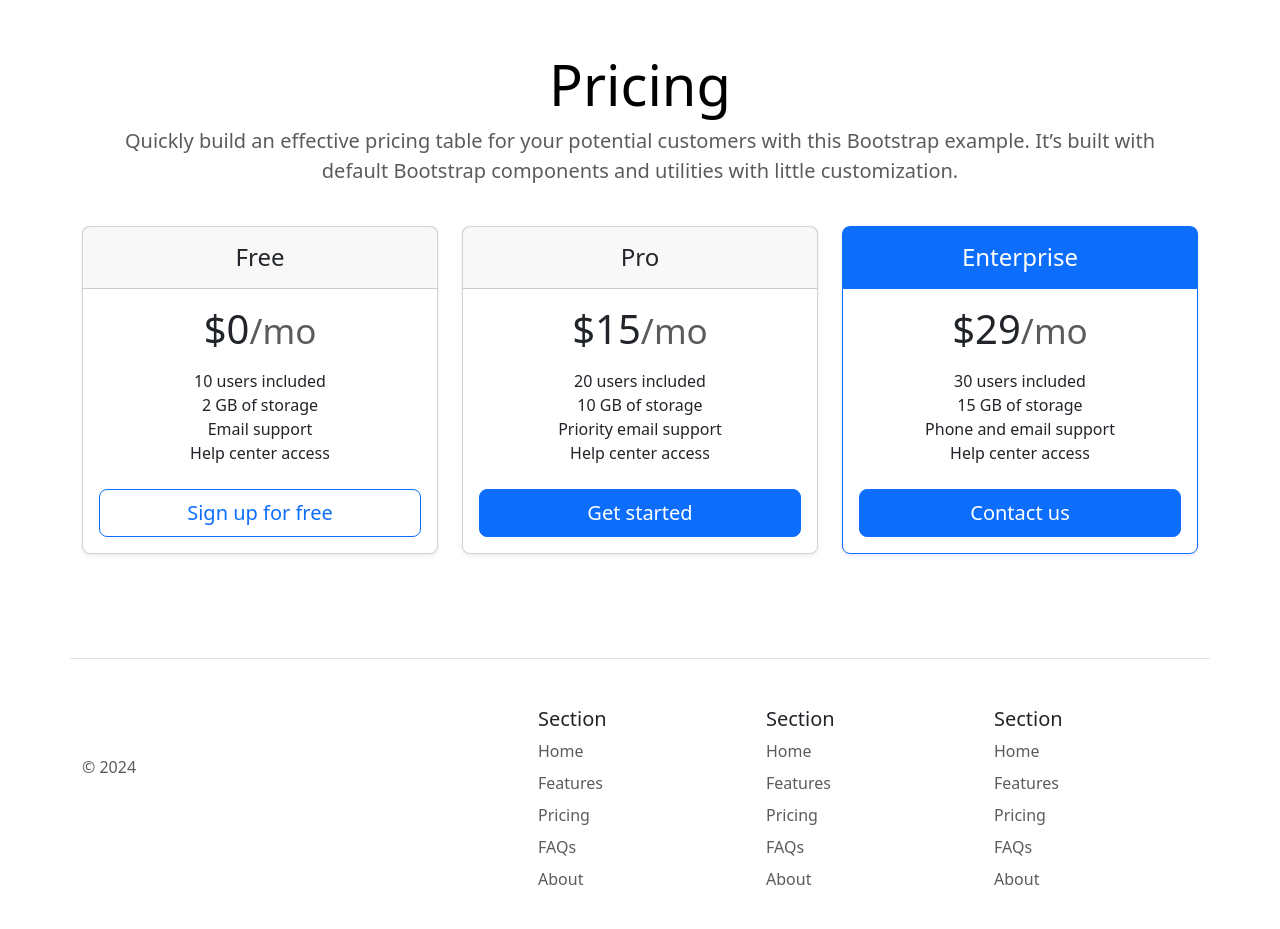
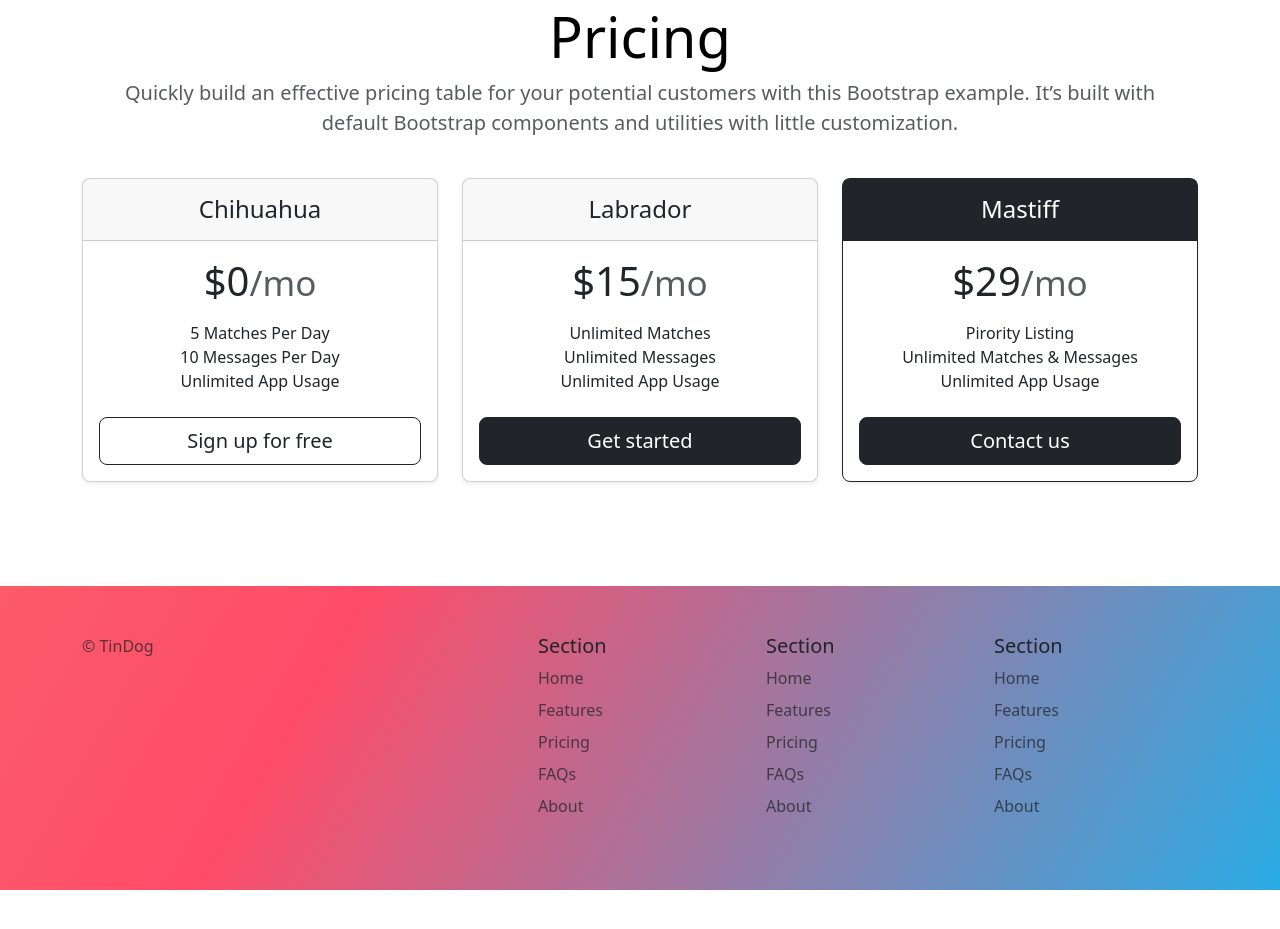
Before and after one commit to OnlyOnRucha/TinDog--Tinder-for-dogs, a plain HTML site: page index.html in a window 1280 px wide. Shown: the part 1617-2546 px from the top of the page. After the commit the page ends 2507 px from the top, so only its background shows below. Drawn offline with nearby package versions, Linux system fonts and the light colour scheme; files whose address does not match are found by name.

Commit message:
Final Commit

```diff
--- a/index.html
+++ b/index.html
@@ -37,7 +37,7 @@
 
   <section id="features">
     <div class="container px-4 py-5" id="hanging-icons">
-      <div class="row g-4 py-5 row-cols-1 row-cols-lg-3">
+      <div class="row g-4 pt-5 row-cols-1 row-cols-lg-3">
         <div class="col d-flex align-items-start">
           <div class="icon-square" class="icon-square text-body-emphasis bg-body-secondary d-inline-flex align-items-center justify-content-center fs-4 flex-shrink-0 me-3">
             <div class="icon-square text-body-emphasis bg-body-secondary d-inline-flex align-items-center justify-content-center fs-4 flex-shrink-0 me-3">
@@ -116,7 +116,7 @@
     <div class="container py-3">
       <header>
         <div class="pricing-header p-3 pb-md-4 mx-auto text-center">
-          <h1 class="display-4 fw-normal text-body-emphasis">Pricing</h1>
+          <h2 class="display-4 fw-normal text-body-emphasis">Pricing</h2>
           <p class="fs-5 text-body-secondary">Quickly build an effective pricing table for your potential customers with this Bootstrap example. It’s built with default Bootstrap components and utilities with little customization.</p>
         </div>
       </header>
@@ -126,51 +126,48 @@
           <div class="col">
             <div class="card mb-4 rounded-3 shadow-sm">
               <div class="card-header py-3">
-                <h4 class="my-0 fw-normal">Free</h4>
+                <h4 class="my-0 fw-normal">Chihuahua</h4>
               </div>
               <div class="card-body">
                 <h1 class="card-title pricing-card-title">$0<small class="text-body-secondary fw-light">/mo</small></h1>
                 <ul class="list-unstyled mt-3 mb-4">
-                  <li>10 users included</li>
-                  <li>2 GB of storage</li>
-                  <li>Email support</li>
-                  <li>Help center access</li>
+                  <li>5 Matches Per Day</li>
+                  <li>10 Messages Per Day</li>
+                  <li>Unlimited App Usage</li>
                 </ul>
-                <button type="button" class="w-100 btn btn-lg btn-outline-primary">Sign up for free</button>
+                <button type="button" class="w-100 btn btn-lg btn-outline-dark">Sign up for free</button>
               </div>
             </div>
           </div>
           <div class="col">
             <div class="card mb-4 rounded-3 shadow-sm">
               <div class="card-header py-3">
-                <h4 class="my-0 fw-normal">Pro</h4>
+                <h4 class="my-0 fw-normal">Labrador</h4>
               </div>
               <div class="card-body">
                 <h1 class="card-title pricing-card-title">$15<small class="text-body-secondary fw-light">/mo</small></h1>
                 <ul class="list-unstyled mt-3 mb-4">
-                  <li>20 users included</li>
-                  <li>10 GB of storage</li>
-                  <li>Priority email support</li>
-                  <li>Help center access</li>
+                  <li>Unlimited Matches</li>
+                  <li>Unlimited Messages</li>
+                  <li>Unlimited App Usage</li>
                 </ul>
-                <button type="button" class="w-100 btn btn-lg btn-primary">Get started</button>
+                <button type="button" class="w-100 btn btn-lg btn-dark">Get started</button>
               </div>
             </div>
           </div>
           <div class="col">
-            <div class="card mb-4 rounded-3 shadow-sm border-primary">
-              <div class="card-header py-3 text-bg-primary border-primary">
-                <h4 class="my-0 fw-normal">Enterprise</h4>
+            <div class="card mb-4 rounded-3 shadow-sm border-dark">
+              <div class="card-header py-3 text-bg-dark border-dark">
+                <h4 class="my-0 fw-normal">Mastiff</h4>
               </div>
               <div class="card-body">
                 <h1 class="card-title pricing-card-title">$29<small class="text-body-secondary fw-light">/mo</small></h1>
                 <ul class="list-unstyled mt-3 mb-4">
-                  <li>30 users included</li>
-                  <li>15 GB of storage</li>
-                  <li>Phone and email support</li>
-                  <li>Help center access</li>
+                  <li>Pirority Listing</li>
+                  <li>Unlimited Matches & Messages</li>
+                  <li>Unlimited App Usage</li>
                 </ul>
-                <button type="button" class="w-100 btn btn-lg btn-primary">Contact us</button>
+                <button type="button" class="w-100 btn btn-lg btn-dark">Contact us</button>
               </div>
             </div>
           </div>
@@ -181,14 +178,11 @@
     </div>
   </section>
 
-  <section id="footer">
-    <div class="container">
-      <footer class="row row-cols-1 row-cols-sm-2 row-cols-md-5 py-5 my-5 border-top">
+  <section id="footer" class="gradient-background">
+    <div class="container" >
+      <footer class="row row-cols-1 row-cols-sm-2 row-cols-md-5 py-5 mt-5 ">
         <div class="col mb-3">
-          <a href="/" class="d-flex align-items-center mb-3 link-body-emphasis text-decoration-none">
-            <svg class="bi me-2" width="40" height="32"><use xlink:href="#bootstrap"></use></svg>
-          </a>
-          <p class="text-body-secondary">© 2024</p>
+          <p class="text-body-secondary">© TinDog</p>
         </div>
 
         <div class="col mb-3">
```
